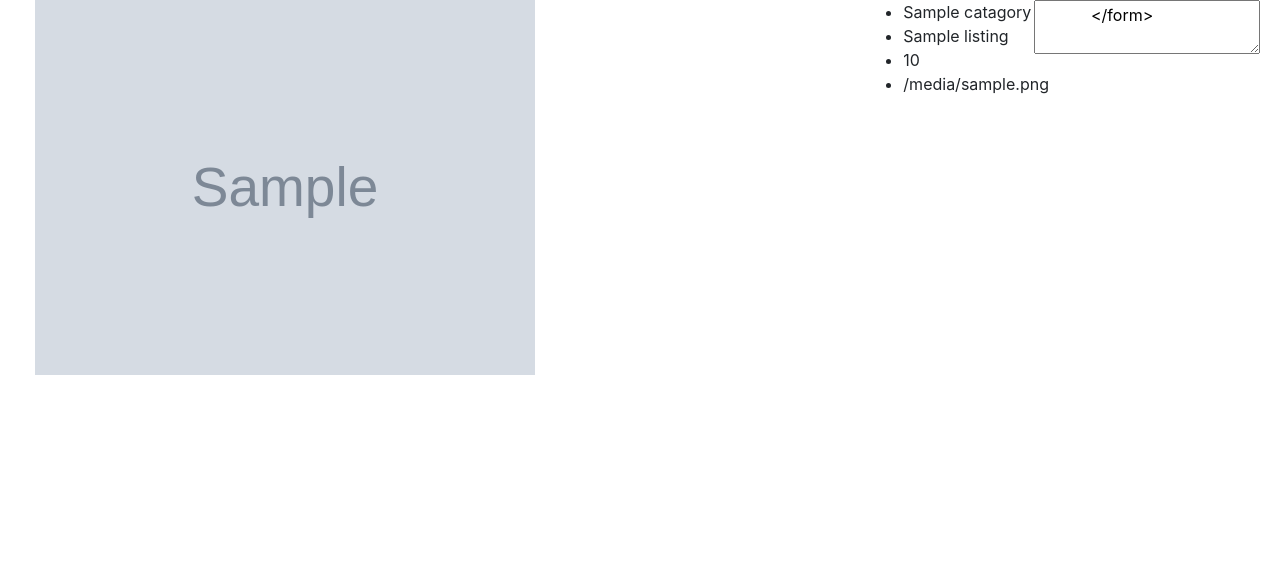
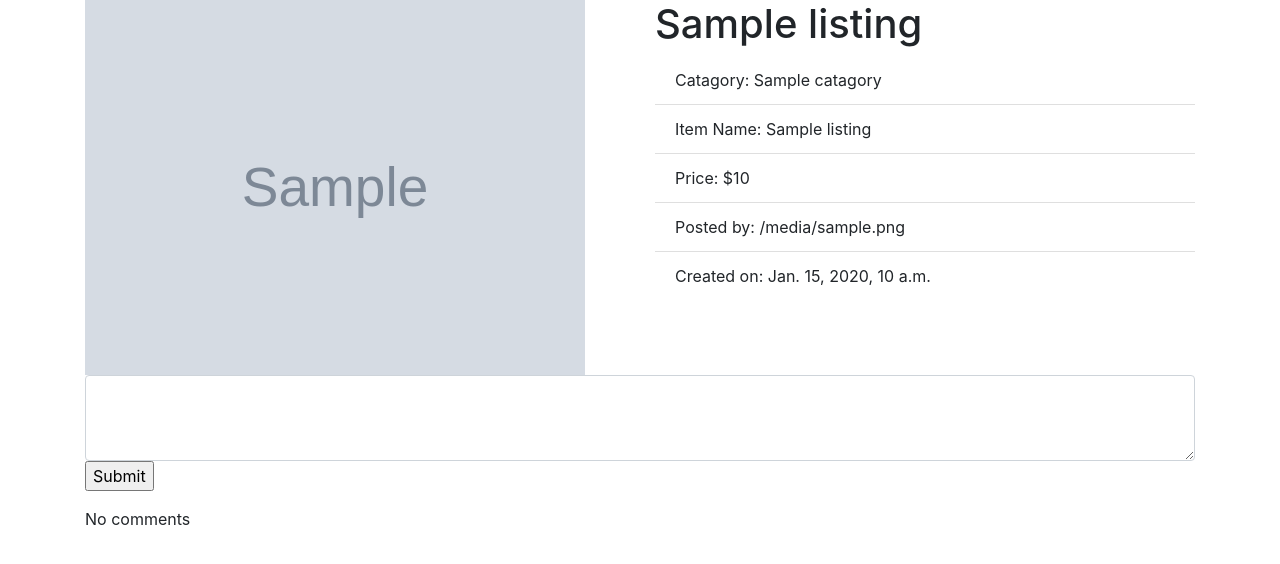
Before and after one commit to magana272/AuctionWebsite, a Django app: template auctions/templates/auctions/page.html in a window 1280 px wide. Shown: the part 76-640 px from the top of the page. Run offline with Django 3.2, Linux system fonts and the light colour scheme; the template is opened without the code that fills it: most values are stand-ins (such as "Sample title", 1, 10 or a date in 2020); grey boxes marked "Sample" are stand-in pictures; some libraries are stand-ins or nearby versions.

Commit message:
Images load and the item page is done

```diff
--- a/auctions/models.py
+++ b/auctions/models.py
@@ -1,6 +1,9 @@
+from pickle import TRUE
 from django.contrib.auth.models import AbstractUser
 from django.db import models
 from django.core.files.storage import FileSystemStorage
+import datetime
+
 class User(AbstractUser):
     first  = models.CharField(max_length=50)
     last   = models.CharField(max_length=65)
@@ -13,6 +16,7 @@ class Listing(models.Model):
     catagory  = models.CharField(max_length=50)
     price =  models.FloatField()
     description = models.TextField()
+    date = models.DateTimeField(default=datetime.datetime.now(), blank=True)
     image = models.ImageField(upload_to = 'auctions/images')
     def __str__(self)-> str:
         return f"Item Name:{self.itemName}, Created By:{self.poster}, Price: {self.price}"
@@ -26,6 +30,7 @@ class Comment(models.Model):
     post = models.ForeignKey(Listing, on_delete=models.CASCADE)
     placeby = models.ForeignKey(User,on_delete=models.CASCADE)
     comment = models.TextField()
+    time = models.TimeField(auto_now=True)
     def __str__(self)->str:
         return f"{self.placeby} commeneted{self.comment} on {self.post}"
 class Like(models.Model):
--- a/auctions/templates/auctions/page.html
+++ b/auctions/templates/auctions/page.html
@@ -1,29 +1,36 @@
 {% extends "auctions/layout.html" %}
 {% load static %}
 {% block title %}
-{{Listing.itemName}}
-
+{{listing.itemName}}
 {% endblock title %}
 {% block body %}
 {%if listing%}
-<div class = "container-fluid center">
+<div class = "container">
     <div class = "row">
         <div class = "col">
             <img class="img-responsive" width="500" src="{% static '/'%}{{listing.image}}" alt="{{listing.itemName}}">
         </div>
-        <div class = "row">
-            <ul>
-            <li> {{listing.catagory}}</li>
-            <li> {{listing.itemName}}</li>
-            <li> {{listing.price}}</li>
-            <li> {{listing.poster}}</li>
+        <div class = "col justify-content-center">
+            <h1>{{listing.itemName}}</h1>
+            <ul class="list-group list-group-flush ">
+            <li class="list-group-item"> Catagory: {{listing.catagory}}</li>
+            <li class="list-group-item"> Item Name: {{listing.itemName}}</li>
+            <li class="list-group-item"> Price: ${{listing.price}}</li>
+            <li class="list-group-item"> Posted by: {{listing.poster}}</li>
+            <li class= "list-group-item"> Created on: {{listing.date}}</li>
             </ul>
         </div>
-    <div class = "row">
-        <div class  = "col">
-            <form>
-                <textarea name = "comment">
+</div>
+{% endif %}
+<div class ="container-flex">
+            <div class="form-group">
+                <form   action = "{%url 'auctions:unlike' listing.id%}" method = "POST">
+                    {% csrf_token %}
+                 <textarea  class="form-control" name = "comment" rows="3" cols="100" placeholder = "Commment"> </textarea>
+                <input type="submit" name = {{listing}} value = "Submit">
                 </form>
+            </div>
+{% comment %}  {% endcomment %}
     {% if commments %}
         {% for comment in comments%}
          <div class = "row">
@@ -32,9 +39,9 @@
                 </div>
         {% endfor %}
     {% else %}
+    <div class = "row">
+        <div class  = "col">
         <p> No comments<p>
-    {% endif %}
     </div>
     {% endif %}
-
 {% endblock body %}
--- a/auctions/urls.py
+++ b/auctions/urls.py
@@ -14,6 +14,5 @@ urlpatterns = [
     path("addPage_view/<int:listing_id", views.addPage_view, name= "add"),
     path("addcomment_view/<int:listing_id>", views.addComment_view, name= "comment")
 ]
-if settings.DEBUG:
-        urlpatterns += static(settings.MEDIA_URL,
+urlpatterns += static(settings.MEDIA_URL,
                               document_root=settings.MEDIA_ROOT)
--- a/commerce/settings.py
+++ b/commerce/settings.py
@@ -119,6 +119,8 @@ USE_TZ = True
 # Static files (CSS, JavaScript, Images)
 # https://docs.djangoproject.com/en/3.0/howto/static-files/
 
-STATIC_URL = 'static/'
-MEDIA_ROOT =  os.path.join(BASE_DIR, 'media')
+STATIC_URL = '/static/'
+STATIC_ROOT = os.path.join(BASE_DIR, 'static')
+
 MEDIA_URL = '/media/'
+MEDIA_ROOT =  os.path.join(BASE_DIR, 'auctions/static/')
```
Also changed, not shown: auctions/templates/auctions/index.html (+8 -10 lines), auctions/migrations/0015_listing_time.py (added), auctions/migrations/0016_comment_time_alter_listing_time.py (added), auctions/migrations/0017_remove_listing_time.py (added), auctions/migrations/0018_listing_date.py (added), auctions/static/auctions/images/Shirt.webp (added), auctions/static/auctions/images/favicon_1.ico (added), auctions/static/auctions/images/hoodie.webp (added), auctions/static/auctions/images/hoodie2.webp (added), auctions/static/auctions/images/pants.webp (added), auctions/static/auctions/images/shirt2.webp (added), auctions/templates/auctions/addlisting.html (added), auctions/templates/auctions/profile.html (added), db.sqlite3, 1 more files, 1 other file. Lines whose indentation alone changed are shown as unchanged.
